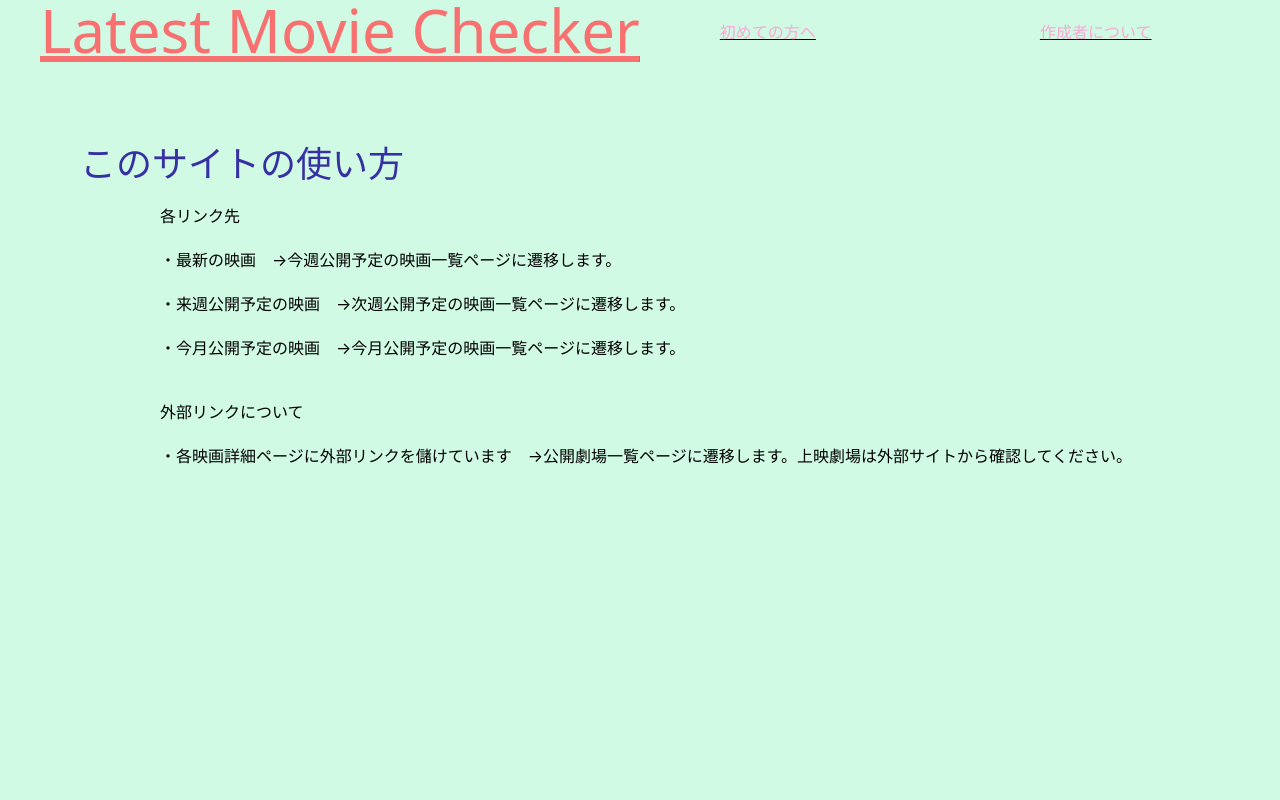
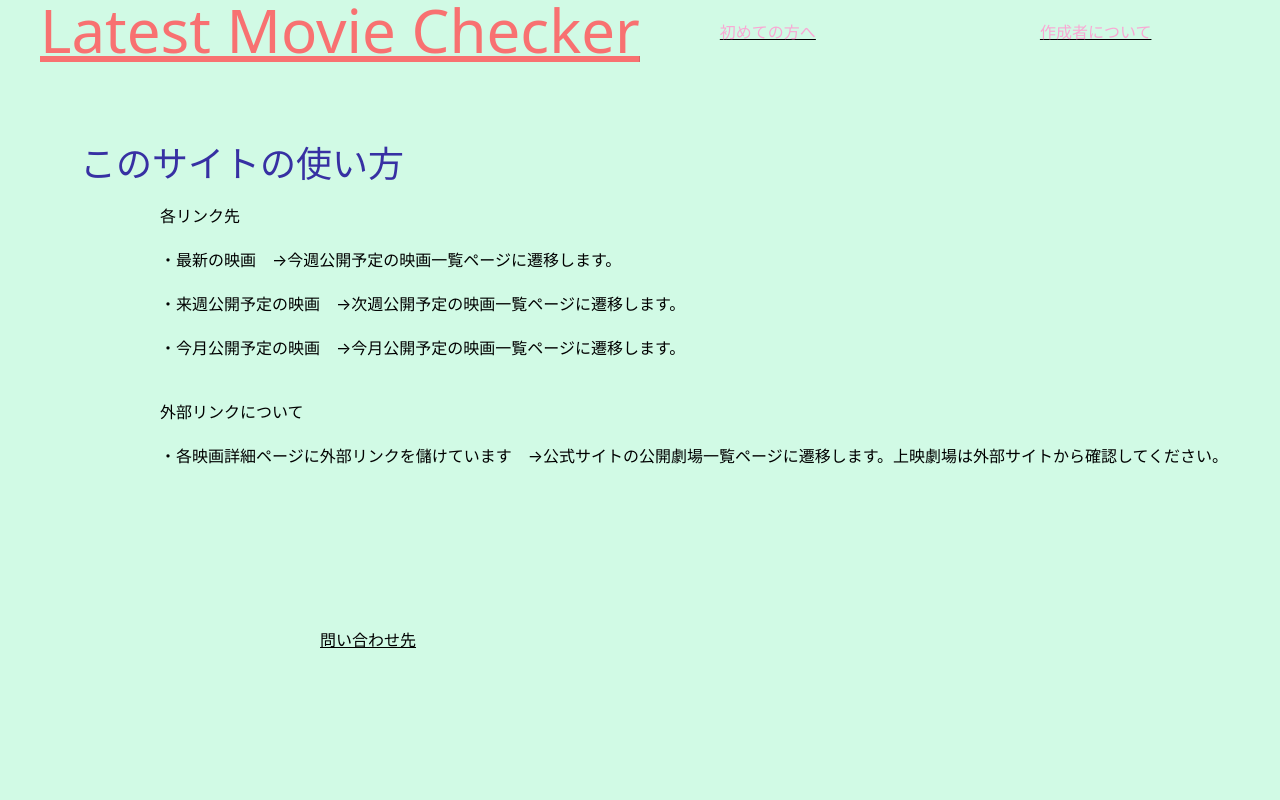
Before and after one commit to jungle379/Latest_movie_checker, a Next.js app: page /header/beginner in a window 1280 px wide. Shown: the top 800 px of the page. Built offline with nearby package versions, Linux system fonts and the light colour scheme.

Commit message:
⚗ ボタン実装

```diff
--- a/src/pages/header/beginner.jsx
+++ b/src/pages/header/beginner.jsx
@@ -2,6 +2,11 @@ import Head from 'next/head'
 import Link from 'next/link'
 import { Footer } from '../../components/footer'
 import { Header } from '../../components/header'
+
+const clickButton = (e) => {
+  console.log(e);
+  alert('ダミーなので他ページへ遷移しません')
+};
 
 export default function Beginner() {
   return (
@@ -18,7 +23,10 @@ export default function Beginner() {
         <ul className="mt-5 ml-40">・来週公開予定の映画　→次週公開予定の映画一覧ページに遷移します。</ul>
         <ul className="mt-5 ml-40">・今月公開予定の映画　→今月公開予定の映画一覧ページに遷移します。</ul>
         <h2 className="text-1xl ml-40 mt-10">外部リンクについて</h2>
-        <ul className="mt-5 ml-40">・各映画詳細ページに外部リンクを儲けています　→公開劇場一覧ページに遷移します。上映劇場は外部サイトから確認してください。</ul>
+        <ul className="mt-5 ml-40">・各映画詳細ページに外部リンクを儲けています　→公式サイトの公開劇場一覧ページに遷移します。上映劇場は外部サイトから確認してください。</ul>
+      </div>
+      <div className="hover:text-black mt-40 ml-80 underline">
+      <a onClick={clickButton}>問い合わせ先</a>
       </div>
     <Footer></Footer>
     </main>
```
